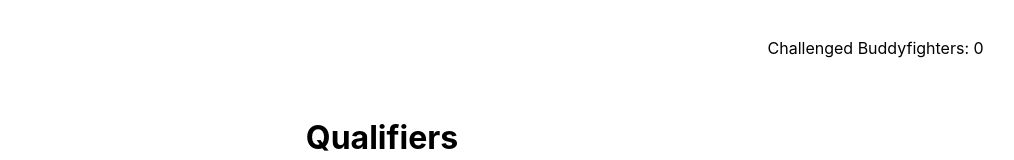
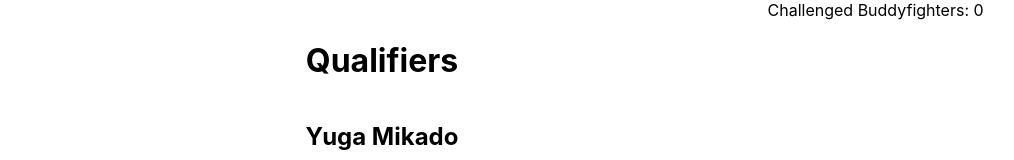
Before and after one commit to inespisca/aces, a React (Create React App) app: page / in a window 1280 px wide. Shown: the top 160 px of the page, without its empty margins (258-1272 px from the left). Built offline with nearby package versions, Linux system fonts and the light colour scheme.

Commit message:
fix challenge text css

```diff
--- a/src/App.css
+++ b/src/App.css
@@ -1,6 +1,6 @@
 .challenges {
   text-align: right;
-  margin: 3%;
+  margin-right: 3%;
 }
 
 .QualTitle {
```
